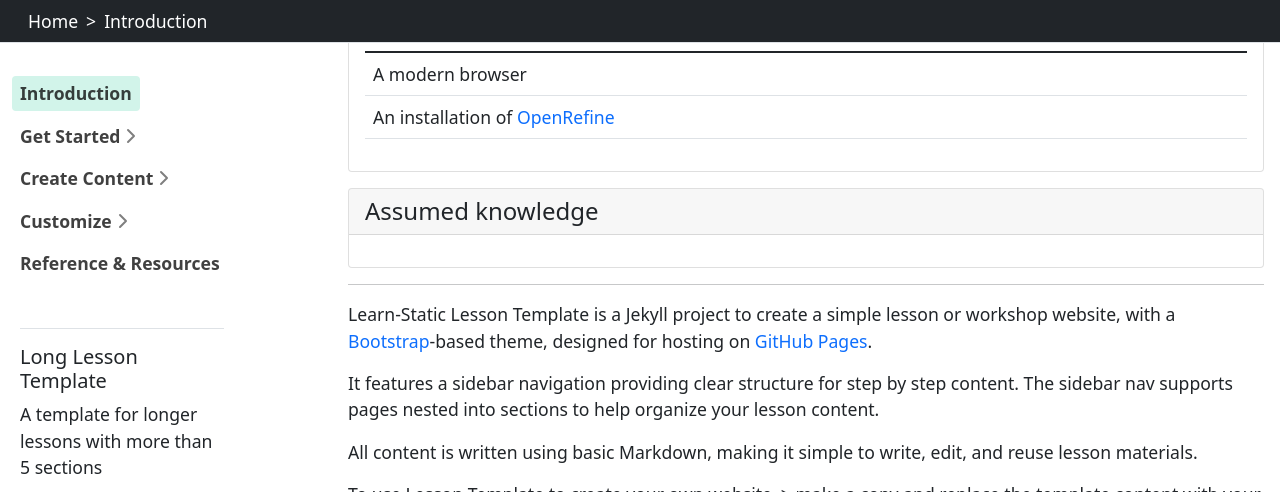
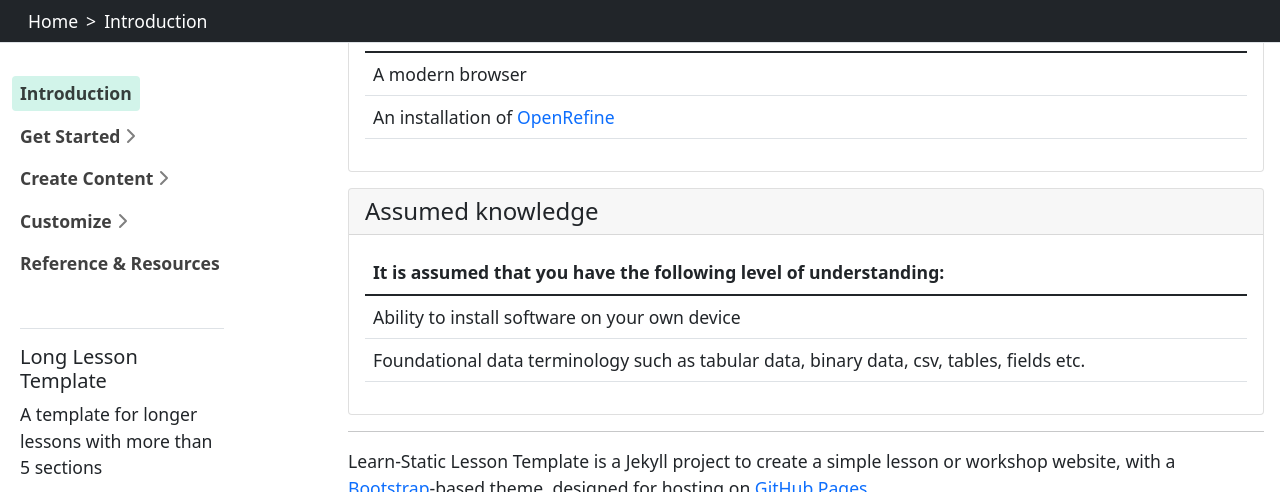
Before and after one commit to GULibrarySandbox/library-workshop-template-long, a Jekyll site: the page built from content/intro.md, in a window 1280 px wide and 900 px high, scrolled down 907 px, cut to the strip 0-492 px from the top of the window. Built offline with Jekyll 4.4.1, drawn with Linux system fonts in a browser that asks for light colours.

Commit message:
Update intro

```diff
--- a/content/intro.md
+++ b/content/intro.md
@@ -47,7 +47,7 @@ This workshop is aimed at researchers and academics in the field of biostatistic
 {:.table}
 
 {% endcapture %}
-{% include card.html header="Assumed knowledge" text=text %}
+{% include card.html header="Assumed knowledge" text=assumedknowledge %}
 
 ----
 
```
